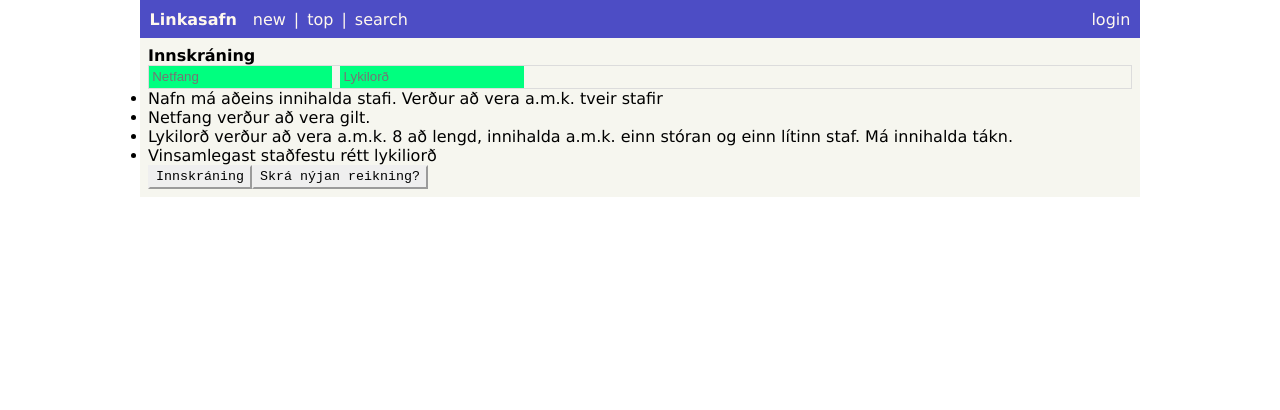
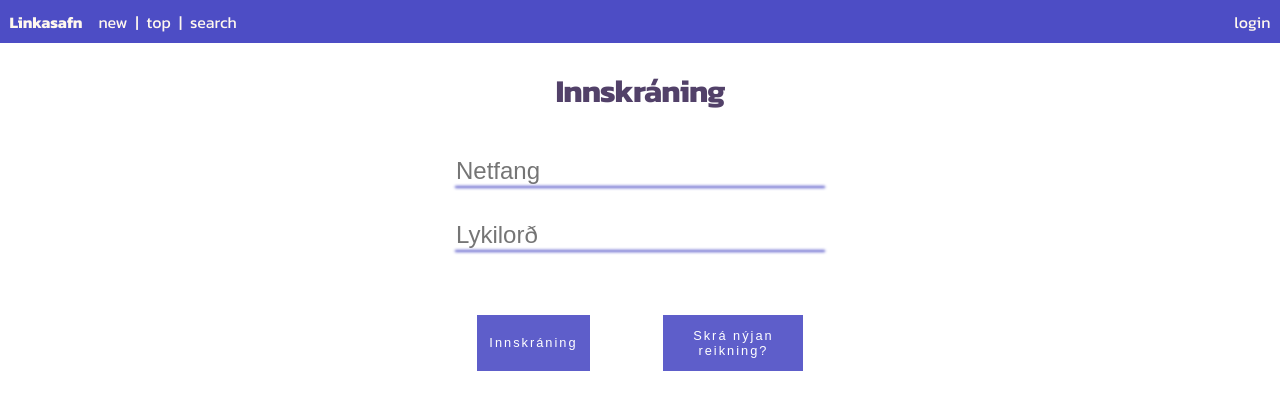
Before and after one commit to Kristinn-Thor/linkasafn, a React (Create React App) app in the folder client/: page /login in a window 1280 px wide. Shown: the top 410 px of the page. Built offline with nearby package versions, Linux system fonts and the light colour scheme.

Commit message:
klár að "styla" login

```diff
--- a/client/src/components/Login.js
+++ b/client/src/components/Login.js
@@ -32,10 +32,10 @@ const Login = () => {
     name: false,
   });
 
-  const [errorState, setError] = useState({
-    error: false,
+  const [error, setError] = useState({
+    isError: false,
     message: ''
-  });
+  })
   //######################################################## HANDLERS & HELPERS ########################################################
   //######################################################## CLIENT-SIDE VALIDATION ####################################################
   const validatePassword = (password) => {
@@ -51,11 +51,9 @@ const Login = () => {
       case 'name':
         setFormState({ ...formState, name: e.target.value });
         if (isAlpha(e.target.value) && e.target.value.length >= 2) {
-          e.target.classList.remove('invalid');
           setValidationState({ ...validationState, name: true });
         }
         else {
-          e.target.classList.add('invalid');
           setValidationState({ ...validationState, name: false });
         };
         break;
@@ -63,11 +61,9 @@ const Login = () => {
       case 'email':
         setFormState({ ...formState, email: e.target.value });
         if (isEmail(e.target.value)) {
-          e.target.classList.remove('invalid');
           setValidationState({ ...validationState, email: true });
         }
         else {
-          e.target.classList.add('invalid');
           setValidationState({ ...validationState, email: false });
         };
         break;
@@ -75,24 +71,18 @@ const Login = () => {
       case 'password':
         setFormState({ ...formState, password: e.target.value });
         if (validatePassword(e.target.value)) {
-          e.target.classList.remove('invalid');
           setValidationState({ ...validationState, password: true });
           if (e.target.value !== referance.current.value) {
-            referance.current.classList.add('invalid');
             setValidationState({ ...validationState, password: true, passwordConf: false });
           } else {
-            referance.current.classList.remove('invalid');
             setValidationState({ ...validationState, password: true, passwordConf: true });
           }
         }
         else {
-          e.target.classList.add('invalid');
           setValidationState({ ...validationState, password: false });
           if (e.target.value !== referance.current.value) {
-            referance.current.classList.add('invalid');
             setValidationState({ ...validationState, password: false, passwordConf: false });
           } else {
-            referance.current.classList.remove('invalid');
             setValidationState({ ...validationState, password: false, passwordConf: true });
           }
         };
@@ -101,14 +91,11 @@ const Login = () => {
       case 'password2':
         setFormState({ ...formState, passwordConf: e.target.value });
         if (e.target.value === formState.password) {
-          e.target.classList.remove('invalid');
           setValidationState({ ...validationState, passwordConf: true });
         }
         else {
-          e.target.classList.add('invalid');
           setValidationState({ ...validationState, passwordConf: false });
         };
-        console.info("Halló frá password2");
         break;
 
       default:
@@ -117,14 +104,12 @@ const Login = () => {
   };
 
   //######################################################## LOG IN HOOK ########################################################
-  const [login, { loading: loginLoading }] = useMutation(LOGIN_MUTATION, {
+  const [login, { loading: loginLoading, error: loginError }] = useMutation(LOGIN_MUTATION, {
     variables: {
       email: formState.email,
       password: formState.password
     },
-    onError: (error) => {
-      setError({ ...errorState, error: true, message: "Villa við innskráningu. Notandanafn eða lykilorð vitlaust" });
-    },
+    onError: (error) => setError({ isError: true, message: error.message }),
     onCompleted: ({ login }) => {
       setAuthToken(login.token);
       history.push('/');
@@ -132,15 +117,13 @@ const Login = () => {
   });
   //##############################################################################################################################
   //######################################################## SIGN UP HOOK ########################################################
-  const [signup, { loading: signupLoading }] = useMutation(SIGNUP_MUTATION, {
+  const [signup, { loading: signupLoading, error: signupError }] = useMutation(SIGNUP_MUTATION, {
     variables: {
       name: formState.name,
       email: formState.email,
       password: formState.password
     },
-    onError: (error) => {
-      setError({ ...errorState, error: true, message: "Villa við innskráningu." });
-    },
+    onError: (error) => setError({ isError: true, message: error.message }),
     onCompleted: ({ signup }) => {
       setAuthToken(signup.token);
       history.push('/');
@@ -152,10 +135,11 @@ const Login = () => {
 
   return (
     <div>
-      <h4 >{formState.login ? 'Innskráning' : 'Nýskráning'}</h4>
+      <h4 className="form-title" >{formState.login ? 'Innskráning' : 'Nýskráning'}</h4>
       {!formState.login && (
         <SignUpForm
           formState={formState}
+          validationState={validationState}
           setFormState={setFormState}
           onUpdate={handleFormChange}
         />
@@ -163,23 +147,20 @@ const Login = () => {
       {formState.login && (
         <LoginForm formState={formState} setFormState={setFormState} />
       )}
-      <div className="validation">
-        <ul>
-          {!validationState.name && (<li>Nafn má aðeins innihalda stafi. Verður að vera a.m.k. tveir stafir</li>)}
-          {!validationState.email && (<li>Netfang verður að vera gilt.</li>)}
-          {!validationState.password && (<li>Lykilorð verður að vera a.m.k. 8 að lengd, innihalda a.m.k. einn stóran og einn lítinn staf. Má innihalda tákn.</li>)}
-          {!validationState.passwordConf && (<li>Vinsamlegast staðfestu rétt lykiliorð</li>)}
-        </ul>
-      </div>
-      <div>
+
+      <div className="button-group">
         <button
-          className={(true) ? 'button' : 'button invalid'}
+          className={(formState.login ||
+            (validationState.name &&
+              validationState.email &&
+              validationState.password &&
+              validationState.passwordConf)) ? 'button' : 'button hidden'}
           onClick={(e) => {
             if (!formState.login) {
               if (validationState.name && validationState.email && validationState.password && validationState.passwordConf) {
-                return console.info("The form is Valid : )", validationState); // signup
+                return signup();
               } else return console.info("The form is invalid", validationState); // sýna "validation" reglur
-            } else return console.info(`Logging in user ${formState.email}`)//login;
+            } else return login();
           }}
         >
           {formState.login ? 'Innskráning' : 'Nýskráning'}
@@ -187,6 +168,7 @@ const Login = () => {
         <button
           className="button"
           onClick={(e) => {
+            setError({ isError: false, message: '' });
             setFormState({ ...formState, login: !formState.login });
           }}
         >
@@ -194,11 +176,11 @@ const Login = () => {
         </button>
       </div>
 
-      { errorState.error && (
-        <>
+      { error.isError && (
+        <div className="form-error">
           <h3>Villa</h3>
-          <p>{errorState.message}</p>
-        </>
+          <p>{error.message}</p>
+        </div>
       )}
     </div>
   );
--- a/client/src/components/LoginForm.js
+++ b/client/src/components/LoginForm.js
@@ -12,6 +12,7 @@ const LoginForm = ({ formState, setFormState }) => {
         type="email"
         placeholder="Netfang"
       />
+      <div className="form-underline --purple"></div>
       <input className="input"
         value={formState.password}
         onChange={(e) => {
@@ -20,6 +21,7 @@ const LoginForm = ({ formState, setFormState }) => {
         type="password"
         placeholder="Lykilorð"
       />
+      <div className="form-underline --purple"></div>
     </div>
   );
 }
--- a/client/src/styles/App.css
+++ b/client/src/styles/App.css
@@ -1,11 +1,7 @@
 .App {
-  max-width: 1000px;
   margin: auto;
 }
 
-.hidden {
-  display: none;
-}
 /*################################# HEADER ########################################*/
 .nav {
   display: flex;
@@ -46,7 +42,18 @@
 /*################################# FORM ########################################*/
 
 .form {
-  border: 1px solid gainsboro;
+  display: flex;
+  flex-direction: column;
+  margin: 0 auto 2rem auto;
+  padding-top: 1.5rem;
+  max-width: 400px;
+}
+
+.form-title {
+  font-size: 2rem;
+  letter-spacing: -1px;
+  text-align: center;
+  margin: 1rem 0 1rem 0;
 }
 
 .form-fields {
@@ -55,14 +62,51 @@
   margin-bottom: 0.5rem;
 }
 
+.form-underline {
+  height: 0px;
+  margin: 0rem 1rem 2rem 1rem;
+  box-shadow: 0px 0px 3px 1px rgb(81, 228, 81);
+}
+
+.--purple {
+  box-shadow: 0px 0px 3px 1px rgb(77, 77, 197);
+}
+
 .input {
-  margin-right: 0.5rem;
-  padding: 0.2rem;
-  background-color: springgreen;
+  background: transparent;
+  color: #555353;
+  height: 2rem;
+  font-size: 1.5rem;
+  margin: 0rem 1rem 0 1rem;
+  transition: all ease-in-out 0.3s;
+}
+
+.input:focus {
+  outline: none;
+  border-bottom: none;
+  font-weight: bolder;
+  transform: translateY(-0.4rem);
+}
+
+.input:hover::placeholder {
+  color: rgb(77, 77, 197);
 }
 
 .invalid {
-  background-color: salmon;
+  box-shadow: 0px 0px 3px 1px rgb(245, 33, 33);
+}
+
+.validation {
+  width: 80%;
+  margin-left: 2rem;
+  font-size: 0.8rem;
+  letter-spacing: 1.5px;
+}
+.form-error {
+  display: flex;
+  flex-direction: column;
+  align-items: center;
+  margin-top: 2rem;
 }
 
 /*################################# Efni á síðu /new:page ########################################*/
--- a/client/src/styles/index.css
+++ b/client/src/styles/index.css
@@ -1,3 +1,5 @@
+@import url("https://fonts.googleapis.com/css2?family=Kanit:wght@100;400;500;700&display=swap");
+
 * {
   margin: 0;
   padding: 0;
@@ -5,8 +7,13 @@
 }
 
 body {
+  color: #524169;
   font-size: 16px;
-  font-family: Verdana, Geneva, sans-serif;
+  font-family: "Kanit", sans-serif;
+}
+
+.hidden {
+  display: none;
 }
 
 .gray {
@@ -14,20 +21,34 @@ body {
 }
 
 .background {
-  background-color: rgb(246, 246, 239);
   padding: 0.5rem;
 }
 
+.button-group {
+  display: flex;
+  justify-content: space-around;
+  width: 100%;
+  max-width: 400px;
+  margin: auto;
+}
+
 .button {
-  font-family: monospace;
-  font-size: 10pt;
-  color: black;
-  background-color: buttonface;
+  font-size: 0.8rem;
+  font-weight: 100;
+  letter-spacing: 2px;
+  background: rgb(77, 77, 197, 0.9);
+  color: white;
   text-align: center;
-  padding: 2px 6px 3px;
-  border-width: 2px;
-  border-style: outset;
-  border-color: buttonface;
+  padding: 0.8rem;
   cursor: pointer;
-  max-width: 250px;
+  max-width: 140px;
+  transition: all 0.2s ease-in-out;
 }
+
+.button:hover {
+  transform: scale(1.05);
+}
+
+.button:focus {
+  outline: 5px solid orange;
+}
```
Also changed, not shown: client/src/components/SignUpForm.js (+13 -1 lines), 1 other file (tests, documents, lock files or other folders).
